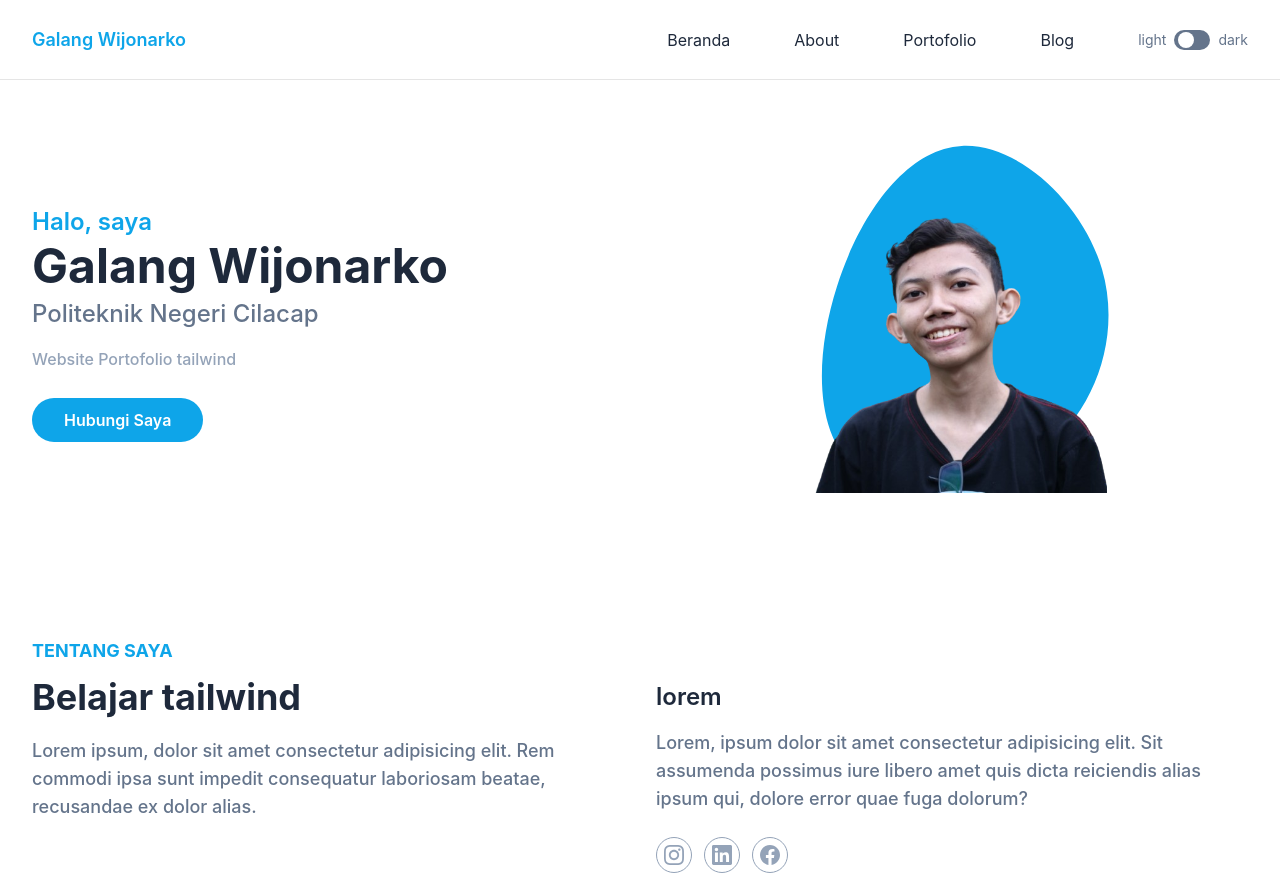
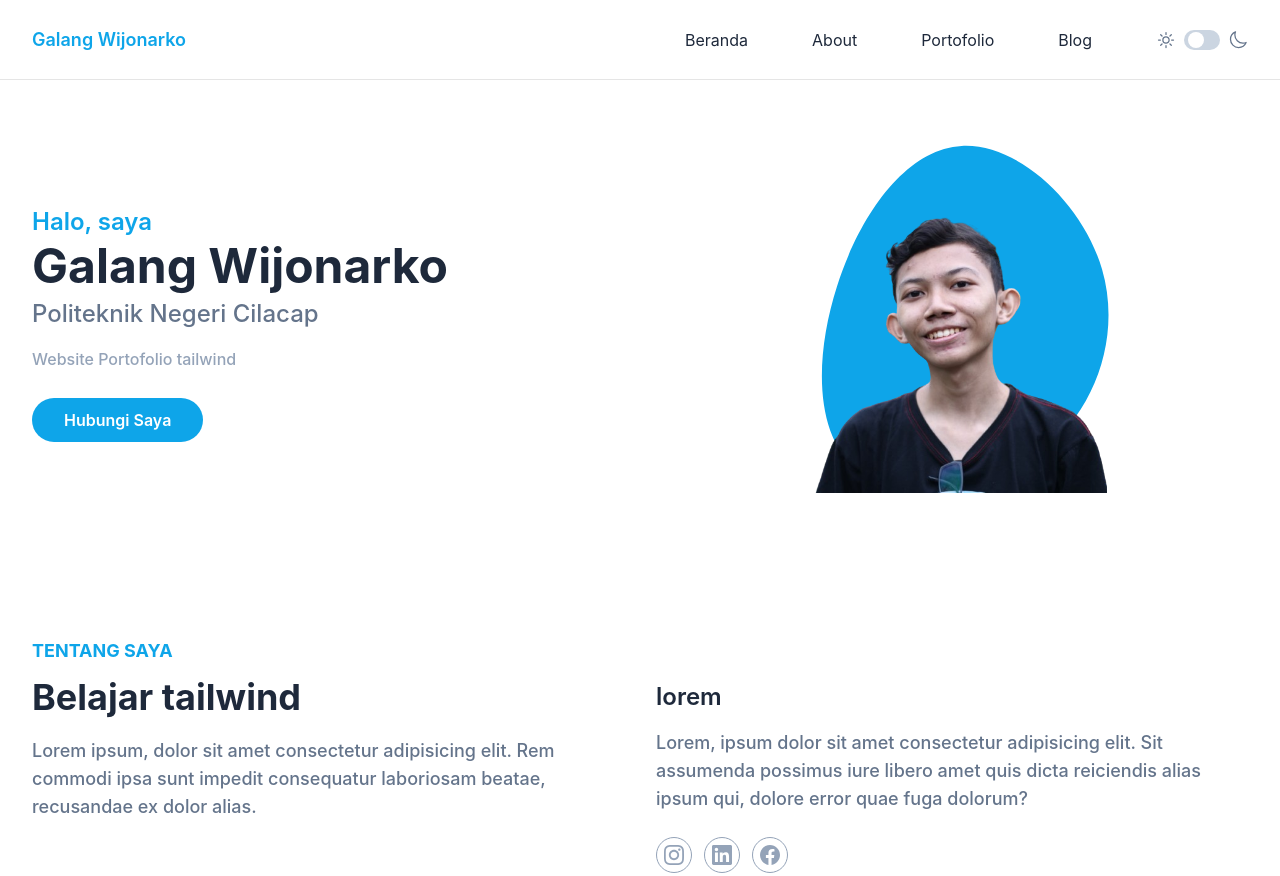
Before and after one commit to Galaang/portofolio-tailwind, a website: page index.html in a window 1280 px wide. Shown: the top 876 px of the page. Drawn offline with Linux system fonts and the light colour scheme.

Commit message:
update icon darkmode

```diff
--- a/index.html
+++ b/index.html
@@ -52,17 +52,29 @@
                             </li>
                             <li class=" flex items-center pl-8">
                                 <div class="flex">
-                                    <span class="mr-2 text-sm text-slate-500 dark:text-white">light</span>
+                                    <span class="mr-2 text-sm text-slate-500 dark:text-white" for="light"><svg
+                                            xmlns="http://www.w3.org/2000/svg" fill="none" viewBox="0 0 24 24"
+                                            stroke-width="1.5" stroke="currentColor" class="w-5 h-5 ">
+                                            <path stroke-linecap="round" stroke-linejoin="round"
+                                                d="M12 3v2.25m6.364.386l-1.591 1.591M21 12h-2.25m-.386 6.364l-1.591-1.591M12 18.75V21m-4.773-4.227l-1.591 1.591M5.25 12H3m4.227-4.773L5.636 5.636M15.75 12a3.75 3.75 0 11-7.5 0 3.75 3.75 0 017.5 0z" />
+                                        </svg>
+                                    </span>
                                     <input type="checkbox" class="hidden" id="dark-mode">
                                     <label for="dark-mode">
                                         <div
-                                            class="flex h-5 w-9 cursor-pointer rounded-full items-center bg-slate-500 p-1">
+                                            class="flex h-5 w-9 cursor-pointer rounded-full items-center bg-slate-300 dark:bg-slate-950 p-1">
                                             <div
-                                                class="toggle-circle h-4 w-4 rounded-full bg-white transi duration-300 ">
+                                                class="toggle-circle h-4 w-4 rounded-full bg-white dark:bg-slate-500 transi duration-300 ">
                                             </div>
                                         </div>
                                     </label>
-                                    <span class="ml-2 text-sm text-slate-500 dark:text-white">dark</span>
+                                    <span class="ml-2 text-sm text-slate-500 dark:text-white " for="dark"><svg
+                                            xmlns="http://www.w3.org/2000/svg" fill="none" viewBox="0 0 24 24"
+                                            stroke-width="1.5" stroke="currentColor" class="w-5 h-5">
+                                            <path stroke-linecap="round" stroke-linejoin="round"
+                                                d="M21.752 15.002A9.718 9.718 0 0118 15.75c-5.385 0-9.75-4.365-9.75-9.75 0-1.33.266-2.597.748-3.752A9.753 9.753 0 003 11.25C3 16.635 7.365 21 12.75 21a9.753 9.753 0 009.002-5.998z" />
+                                        </svg>
+                                    </span>
                                 </div>
                             </li>
                         </ul>
--- a/src/input.css
+++ b/src/input.css
@@ -29,5 +29,5 @@ box-shadow: inset 0px -1px 0px 0px rgba(0,0,0,0.1);
 }
 
 #dark-mode:checked ~ label div.toggle-circle{
-@apply translate-x-3 bg-dark;
+@apply translate-x-3;
 }
```
Also changed, not shown: dist/css/final.css, dist/output.css.
